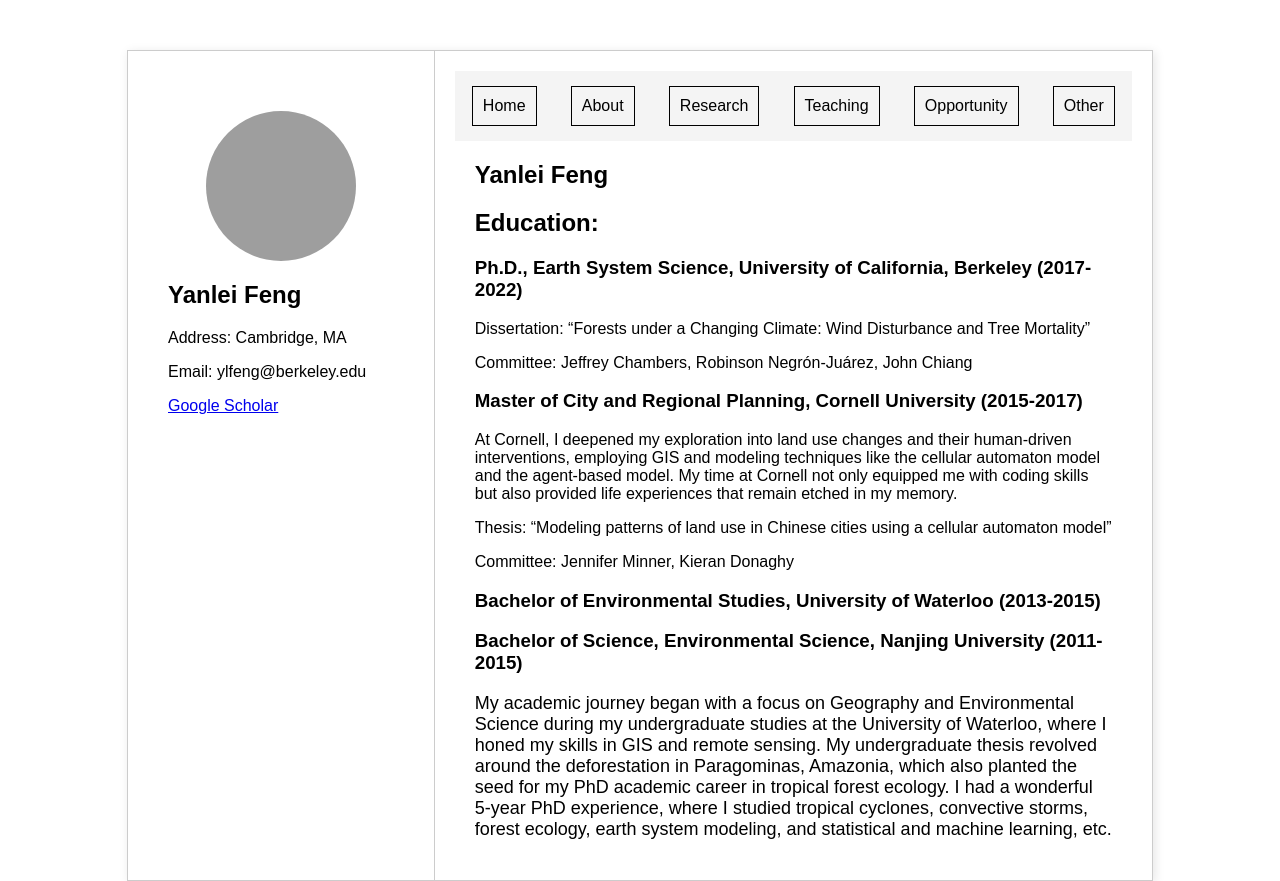
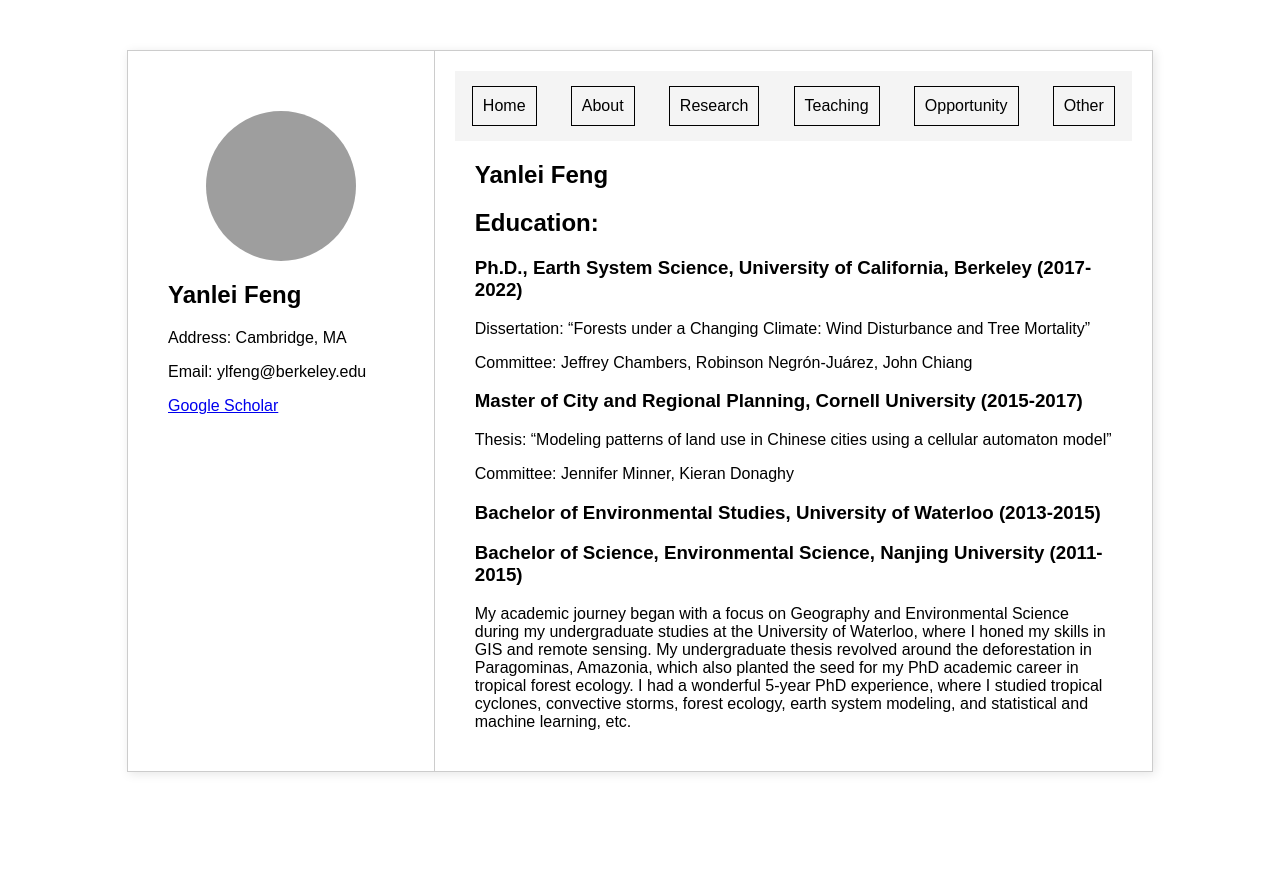
Before and after one commit to YanleiFeng/YanleiFeng.github.io, a plain HTML site: page about.html in a window 1280 px wide. After the commit the page ends 800 px from the top, so only its background shows below. Drawn offline with Linux system fonts and the light colour scheme; grey boxes are pictures that could not be loaded.

Commit message:
Update about.html

```diff
--- a/about.html
+++ b/about.html
@@ -108,9 +108,6 @@
         <p>Committee: Jeffrey Chambers, Robinson Negrón-Juárez, John Chiang</p>
 
         <h3>Master of City and Regional Planning, Cornell University (2015-2017)</h3>
-        <p>
-            At Cornell, I deepened my exploration into land use changes and their human-driven interventions, employing GIS and modeling techniques like the cellular automaton model and the agent-based model. My time at Cornell not only equipped me with coding skills but also provided life experiences that remain etched in my memory.
-        </p>
         <p>Thesis: “Modeling patterns of land use in Chinese cities using a cellular automaton model”</p>
         <p>Committee: Jennifer Minner, Kieran Donaghy</p>
 
@@ -119,7 +116,7 @@
     </div>
 
 
-    <p class="large-text">
+    <p class="midium-text">
         My academic journey began with a focus on Geography and Environmental Science during my undergraduate studies at the University of Waterloo,
         where I honed my skills in GIS and remote sensing. My undergraduate thesis revolved around the deforestation in Paragominas, Amazonia, which also
         planted the seed for my PhD academic career in tropical forest ecology. I had a wonderful 5-year PhD experience, where I studied tropical cyclones,
```
